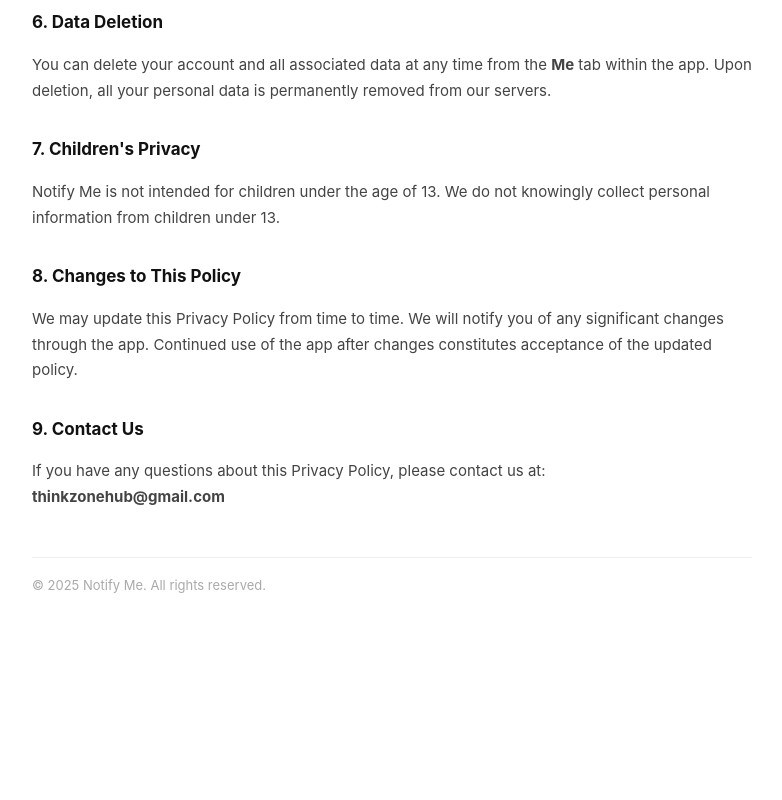
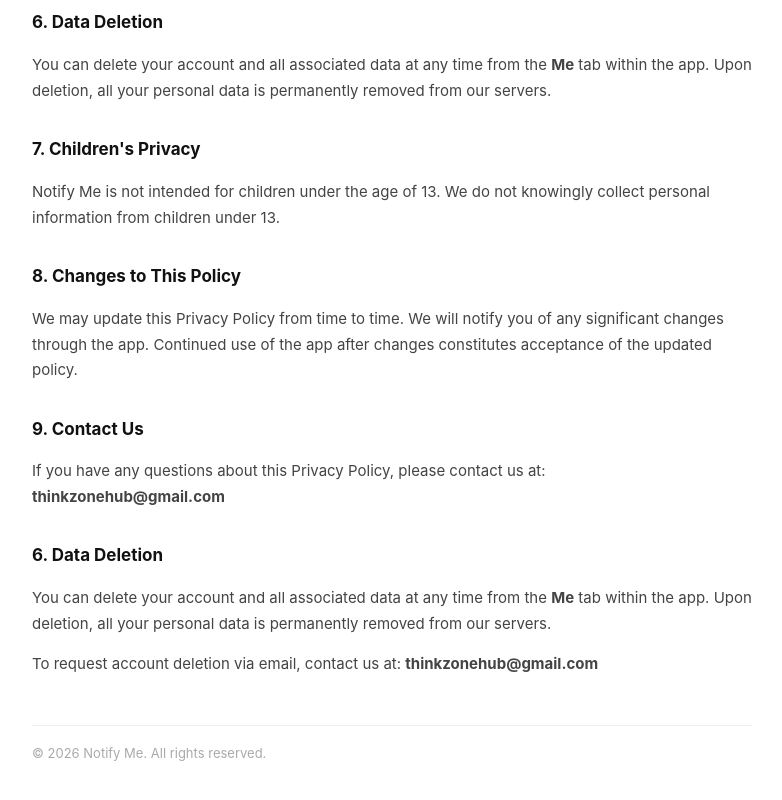
Before and after one commit to Shubham-git-soni/notifyme-privacy-policy, a plain HTML site: page Index.html in a window 1280 px wide. Shown: the part 961-1761 px from the top of the page, without its empty margins (248-1030 px from the left). Before the commit the page ends 1598 px from the top, so only its background shows below. Drawn offline with Linux system fonts and the light colour scheme.

```diff
--- a/Index.html
+++ b/Index.html
@@ -71,7 +71,15 @@
   <h2>9. Contact Us</h2>
   <p>If you have any questions about this Privacy Policy, please contact us at:<br/>
      <strong>thinkzonehub@gmail.com</strong></p>
+  <h2 id="deletion">6. Data Deletion</h2>
 
-  <footer>© 2025 Notify Me. All rights reserved.</footer>
+<p>You can delete your account and all associated data at any time from the
+   <strong>Me</strong> tab within the app. Upon deletion, all your personal data
+   is permanently removed from our servers.</p>
+<p>To request account deletion via email, contact us at:
+   <strong>thinkzonehub@gmail.com</strong></p>
+
+
+  <footer>© 2026 Notify Me. All rights reserved.</footer>
 </body>
 </html>
```
